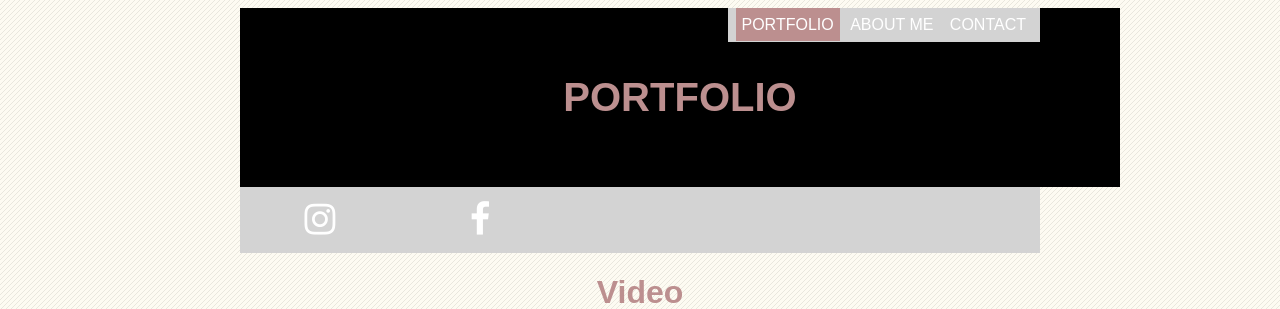
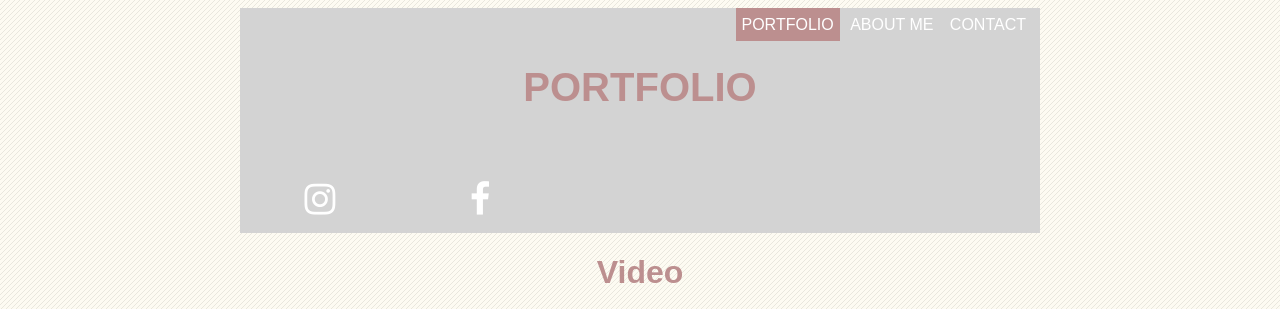
Before and after one commit to verenaro/GIS-SoSe-2020, a plain HTML site: page Aufgabe03/index.html in a window 1280 px wide. Shown: the top 309 px of the page. Drawn offline with Linux system fonts and the light colour scheme.

Commit message:
Update style.css

```diff
--- a/Aufgabe03/style.css
+++ b/Aufgabe03/style.css
@@ -37,12 +37,12 @@ nav a.active{
     color: white;
 }
 .header {
-    padding: 40px;
+    padding: 30px;
     text-align: center;
-    background: black;
+    background: lightgray;
     color:rosybrown;
     font-size: 20px;
-    width: 100%;
+    width: auto;
 
     }
     .icon-bar {
```
